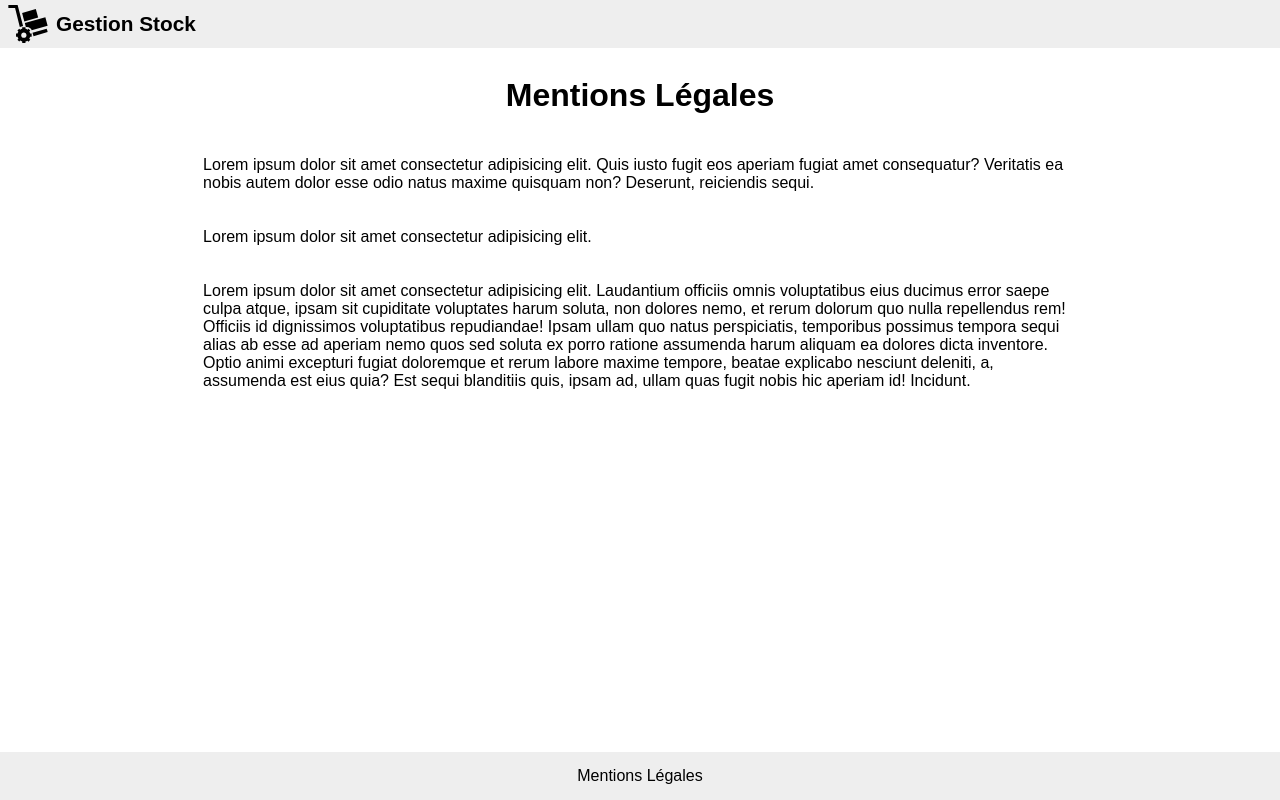
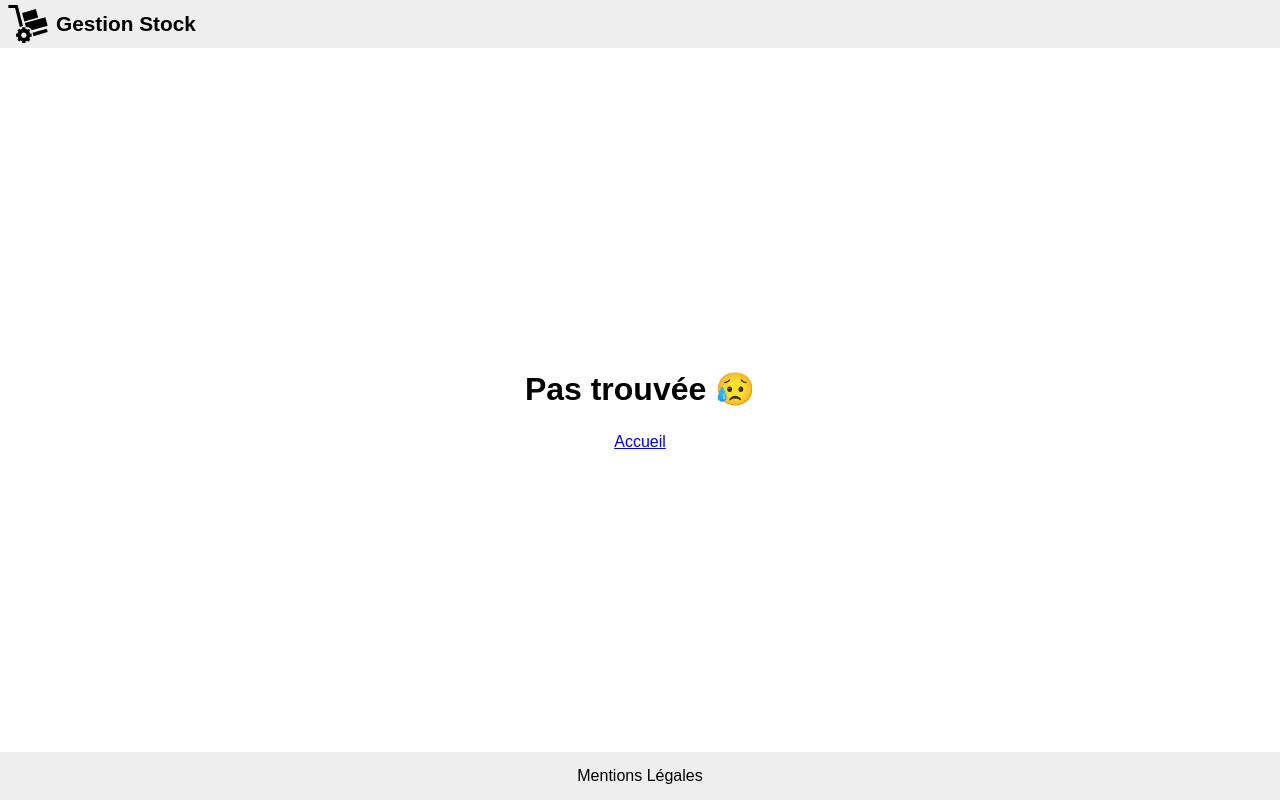
Before and after one commit to jlg-formation/vjszz1-sept-2024, a Vue app in the folder front/: page /legal in a window 1280 px wide. Built offline with nearby package versions, Linux system fonts and the light colour scheme.

Commit message:
dev: not found component

```diff
--- a/front/src/router/index.ts
+++ b/front/src/router/index.ts
@@ -1,6 +1,7 @@
 import { stockRoutes } from '@/stock/stock.routes'
 import { createRouter, createWebHistory } from 'vue-router'
 import HomeView from '../views/HomeView.vue'
+import NotFound from '../views/NotFound.vue'
 
 const router = createRouter({
   history: createWebHistory(import.meta.env.BASE_URL),
@@ -25,7 +26,7 @@ const router = createRouter({
       }
     },
     ...stockRoutes,
-    { path: '/:catchAll(.*)', redirect: '/' }
+    { path: '/:catchAll(.*)', name: 'legal', component: NotFound }
   ]
 })
 
--- /dev/null
+++ b/front/src/views/NotFound.vue
@@ -0,0 +1,15 @@
+<template>
+  <main>
+    <h1>Pas trouvée 😥</h1>
+    <RouterLink to="/">Accueil</RouterLink>
+  </main>
+</template>
+
+<style scoped>
+main {
+  display: flex;
+  align-items: center;
+  justify-content: center;
+  flex-flow: column;
+}
+</style>
```
